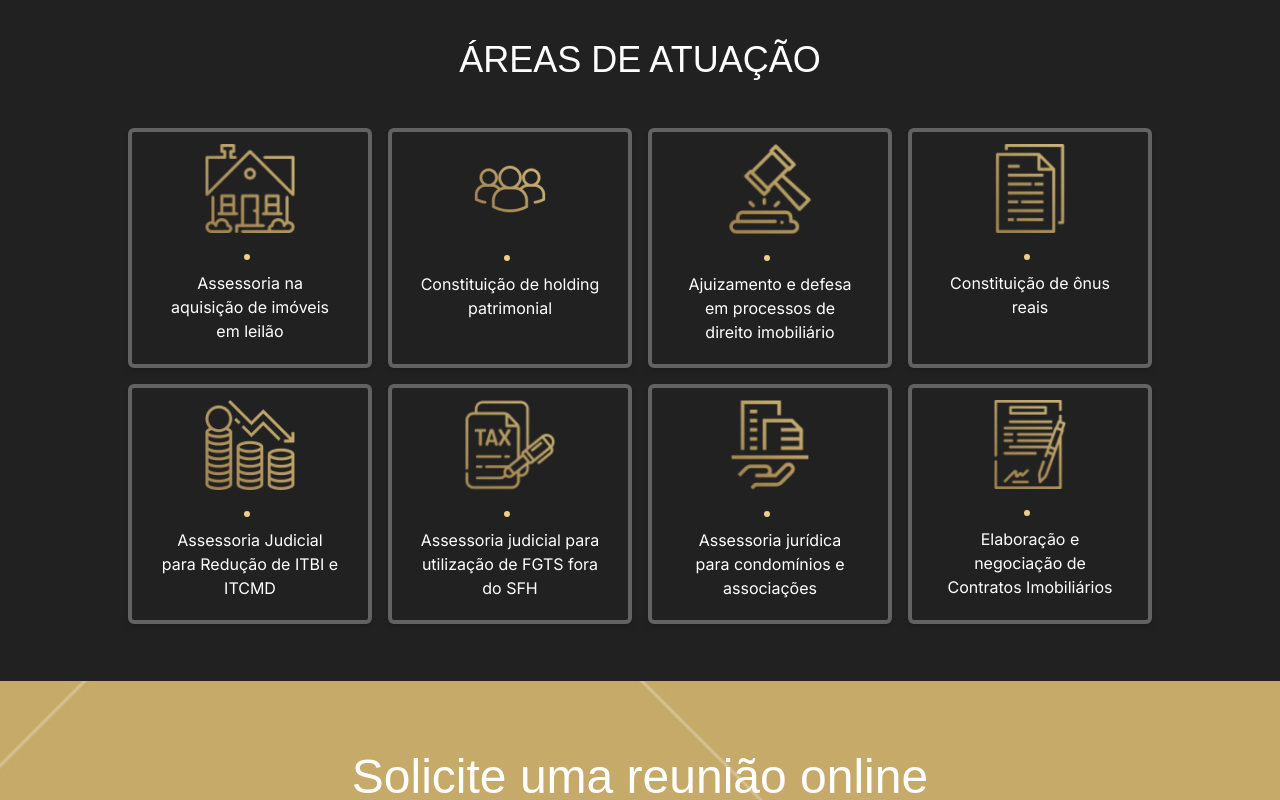
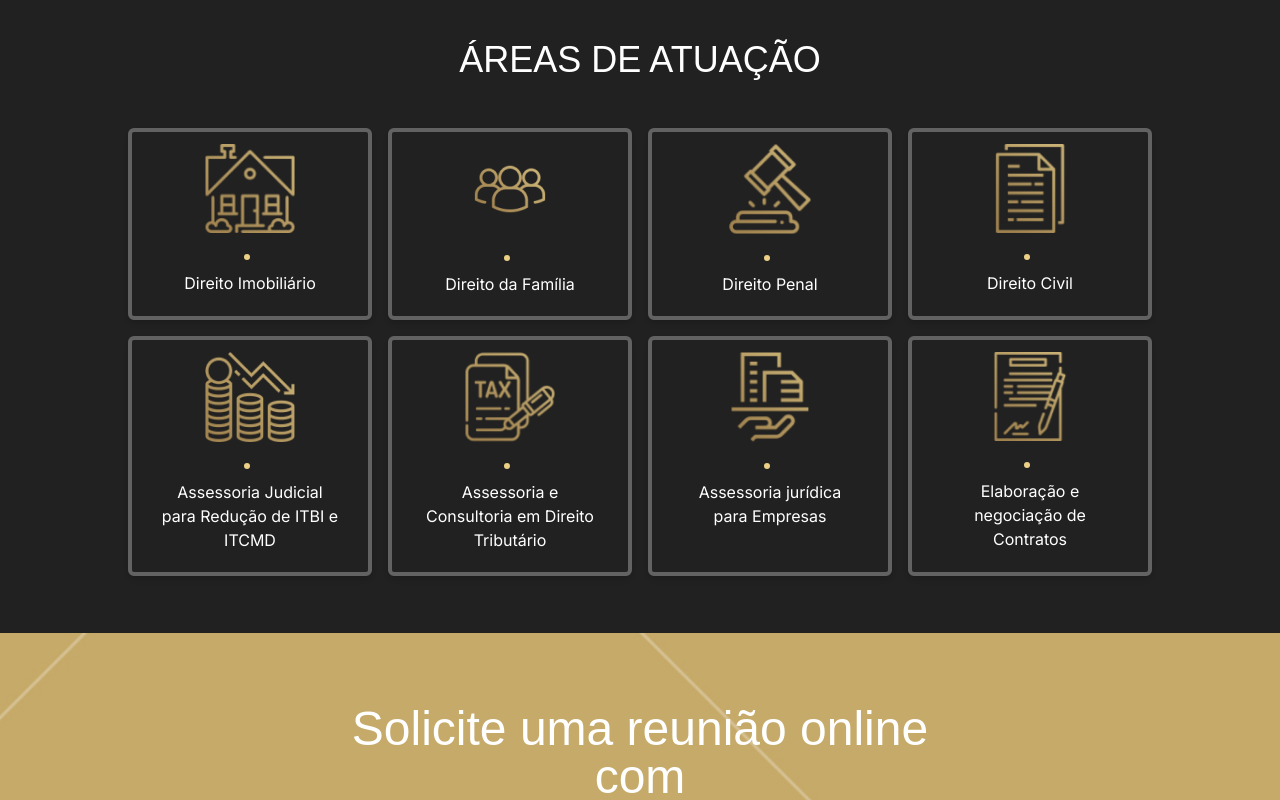
Before and after one commit to gildairmoreira/site-grasielle, a Next.js app: page / in a window 1280 px wide. Shown: the part 1582-2382 px from the top of the page. Built offline with nearby package versions, Linux system fonts and the light colour scheme; a web font is replaced by a local one.

Commit message:
feat:atuations ares changed

```diff
--- a/src/components/About/index.tsx
+++ b/src/components/About/index.tsx
@@ -31,7 +31,7 @@ export function About() {
             </p>
             <p>
               Com atuação em todo o Brasil, oferecemos consultorias online e presenciais em Belo Horizonte, com atuação
-              full Service. Adaptamos nossos serviços às necessidades específicas de cada cliente.
+              Full Service. Adaptamos nossos serviços às necessidades específicas de cada cliente.
             </p>
           </div>
           <div className="pt-5 flex items-center">
--- a/src/components/AtuationAreas/index.tsx
+++ b/src/components/AtuationAreas/index.tsx
@@ -9,25 +9,25 @@ interface IServicesProps {
 
 const services: IServicesProps[] = [
   {
-    title: 'Assessoria na aquisição de imóveis em leilão',
+    title: 'Direito Imobiliário',
     image: '/images/icons/Icone_Imoveis.png',
     alt: 'Icone de Imovel',
     id: 1
   },
   {
-    title: 'Constituição de holding patrimonial',
+    title: 'Direito da Família',
     image: '/images/icons/Icone_Pessoas.png',
     alt: 'Icone de Pessoas',
     id: 2
   },
   {
-    title: 'Ajuizamento e defesa em processos de direito imobiliário',
+    title: 'Direito Penal',
     image: '/images/icons/Icone_Direito.png',
     alt: 'Icone do Direito',
     id: 3
   },
   {
-    title: 'Constituição de ônus reais',
+    title: 'Direito Civil',
     image: '/images/icons/Icone_Onus.png',
     alt: 'Icone de Onus',
     id: 4
@@ -39,19 +39,19 @@ const services: IServicesProps[] = [
     id: 5
   },
   {
-    title: 'Assessoria judicial para utilização de FGTS fora do SFH',
+    title: 'Assessoria e Consultoria em Direito Tributário',
     image: '/images/icons/Icone_Imposto.png',
     alt: 'Icone de Imposto',
     id: 6
   },
   {
-    title: 'Assessoria jurídica para condomínios e associações',
+    title: 'Assessoria jurídica para Empresas',
     image: '/images/icons/Icone_Condominio.png',
     alt: 'Icone de Condominio',
     id: 7
   },
   {
-    title: 'Elaboração e negociação de Contratos Imobiliários',
+    title: 'Elaboração e negociação de Contratos',
     image: '/images/icons/Icone_Contrato.png',
     alt: 'Icone de Contrato',
     id: 8
```
